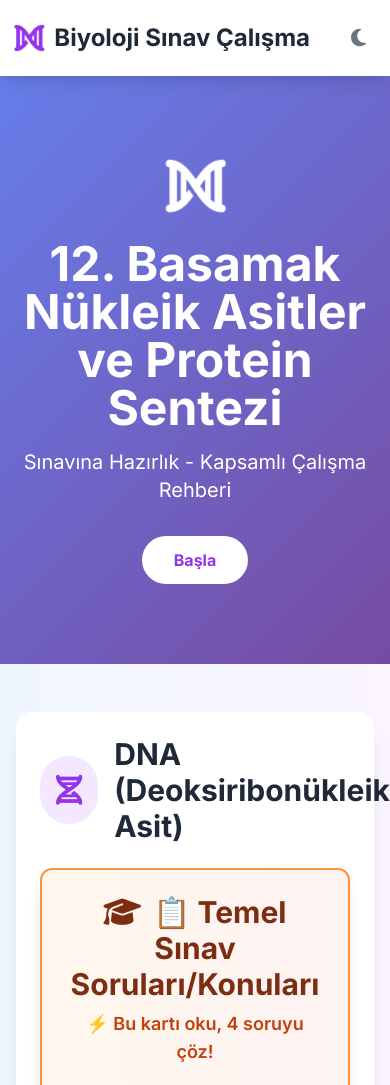
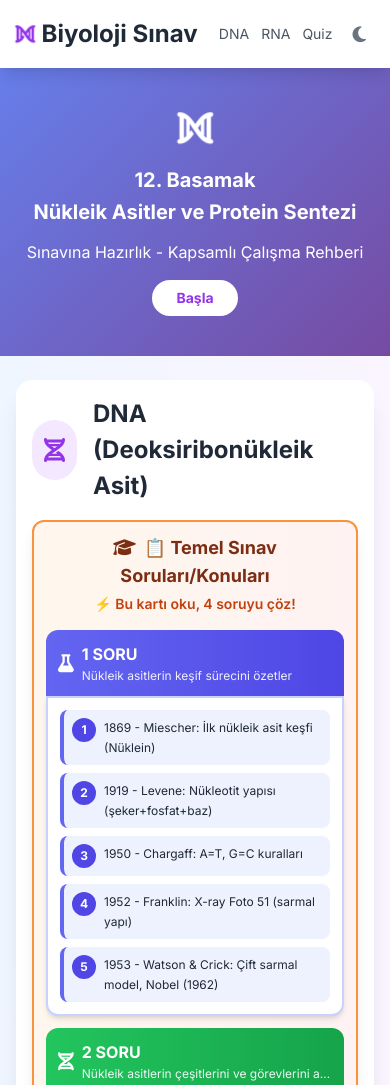
Before and after one commit to newmekintos/Biyoloji, a plain HTML site: page index.html in a window 390 px wide. Shown: the top 1085 px of the page. Drawn offline with nearby package versions, Linux system fonts and the light colour scheme.

Commit message:
Tam responsive/mobil optimizasyon - Tüm kartlar mobilde küçük font, padding, optimal görünüm

```diff
--- a/app.js
+++ b/app.js
@@ -11,33 +11,31 @@ function renderSection(section, color) {
 
   if (section.type === 'sinav-konulari') {
     return `
-      <div class="bg-gradient-to-r from-orange-50 to-red-50 p-6 rounded-xl border-2 border-orange-400 shadow-lg mb-8">
-        <div class="text-center mb-6">
-          <h3 class="text-3xl font-bold text-orange-900"><i class="fas fa-graduation-cap mr-3"></i>${section.title}</h3>
-          <p class="text-lg text-orange-700 font-semibold mt-2">${section.subtitle}</p>
+      <div class="bg-gradient-to-r from-orange-50 to-red-50 p-3 md:p-6 rounded-xl border-2 border-orange-400 shadow-lg mb-4 md:mb-8">
+        <div class="text-center mb-4 md:mb-6">
+          <h3 class="text-xl md:text-3xl font-bold text-orange-900"><i class="fas fa-graduation-cap mr-2 md:mr-3"></i>${section.title}</h3>
+          <p class="text-sm md:text-lg text-orange-700 font-semibold mt-1 md:mt-2">${section.subtitle}</p>
         </div>
 
         ${section.items.map((item, idx) => {
           const colorClass = idx === 0 ? 'indigo' : idx === 1 ? 'green' : 'blue';
           return `
-            <div class="mb-6">
-              <div class="bg-gradient-to-r from-${colorClass}-500 to-${colorClass}-600 text-white p-4 rounded-t-xl flex items-center justify-between">
-                <div class="flex items-center">
-                  <i class="fas ${item.icon} text-3xl mr-4"></i>
-                  <div>
-                    <span class="text-2xl font-bold">${item.soru}</span>
-                    <p class="text-sm opacity-90 mt-1">${item.konu}</p>
-                  </div>
+            <div class="mb-3 md:mb-6">
+              <div class="bg-gradient-to-r from-${colorClass}-500 to-${colorClass}-600 text-white p-3 md:p-4 rounded-t-xl flex items-center">
+                <i class="fas ${item.icon} text-xl md:text-3xl mr-2 md:mr-4 flex-shrink-0"></i>
+                <div class="flex-1 min-w-0">
+                  <span class="text-base md:text-2xl font-bold block">${item.soru}</span>
+                  <p class="text-xs md:text-sm opacity-90 mt-0.5 md:mt-1 truncate">${item.konu}</p>
                 </div>
               </div>
-              <div class="bg-white rounded-b-xl shadow-md border-2 border-${colorClass}-200 p-5">
-                <div class="space-y-3">
+              <div class="bg-white rounded-b-xl shadow-md border-2 border-${colorClass}-200 p-3 md:p-5">
+                <div class="space-y-2 md:space-y-3">
                   ${item.ozet.map((bilgi, bilgiIdx) => `
-                    <div class="flex items-start bg-${colorClass}-50 p-4 rounded-lg border-l-4 border-${colorClass}-500">
-                      <div class="bg-${colorClass}-600 text-white rounded-full w-8 h-8 flex items-center justify-center font-bold text-sm mr-4 flex-shrink-0">
+                    <div class="flex items-start bg-${colorClass}-50 p-2 md:p-4 rounded-lg border-l-4 border-${colorClass}-500">
+                      <div class="bg-${colorClass}-600 text-white rounded-full w-6 h-6 md:w-8 md:h-8 flex items-center justify-center font-bold text-xs md:text-sm mr-2 md:mr-4 flex-shrink-0">
                         ${bilgiIdx + 1}
                       </div>
-                      <p class="text-gray-800 leading-relaxed">${bilgi}</p>
+                      <p class="text-gray-800 text-xs md:text-base leading-relaxed">${bilgi}</p>
                     </div>
                   `).join('')}
                 </div>
@@ -46,44 +44,44 @@ function renderSection(section, color) {
           `;
         }).join('')}
 
-        <div class="mt-6 bg-orange-100 p-4 rounded-lg text-center border-2 border-orange-300">
-          <p class="text-orange-900 font-bold text-lg">💡 Bu kartı ezberle = 4 soru garantisi!</p>
+        <div class="mt-3 md:mt-6 bg-orange-100 p-3 md:p-4 rounded-lg text-center border-2 border-orange-300">
+          <p class="text-orange-900 font-bold text-sm md:text-lg">💡 Bu kartı ezberle = 4 soru garantisi!</p>
         </div>
       </div>`;
   }
 
   if (section.type === 'kesif') {
     return `
-      <div class="bg-gradient-to-r from-indigo-50 to-purple-50 p-6 rounded-xl border-2 border-indigo-400 shadow-lg">
-        <h3 class="text-3xl font-bold mb-4 text-indigo-900"><i class="fas fa-flask mr-3"></i>${section.title}</h3>
-        <div class="space-y-4">
+      <div class="bg-gradient-to-r from-indigo-50 to-purple-50 p-3 md:p-6 rounded-xl border-2 border-indigo-400 shadow-lg">
+        <h3 class="text-xl md:text-3xl font-bold mb-3 md:mb-4 text-indigo-900"><i class="fas fa-flask mr-2 md:mr-3"></i>${section.title}</h3>
+        <div class="space-y-3 md:space-y-4">
           ${section.timeline.map((item, idx) => `
-            <div class="relative pl-12 pb-6 ${idx < section.timeline.length - 1 ? 'border-l-4 border-indigo-300' : ''}">
-              <div class="absolute left-0 top-0 w-10 h-10 rounded-full bg-indigo-600 text-white flex items-center justify-center font-bold text-sm">
+            <div class="relative pl-8 md:pl-12 pb-4 md:pb-6 ${idx < section.timeline.length - 1 ? 'border-l-2 md:border-l-4 border-indigo-300' : ''}">
+              <div class="absolute left-0 top-0 w-6 h-6 md:w-10 md:h-10 rounded-full bg-indigo-600 text-white flex items-center justify-center font-bold text-xs md:text-sm">
                 ${idx + 1}
               </div>
-              <div class="bg-white p-5 rounded-lg shadow-md ml-4">
-                <div class="flex items-center gap-3 mb-2">
-                  <span class="bg-indigo-600 text-white px-3 py-1 rounded-full font-bold text-sm">${item.yil}</span>
-                  <h4 class="text-xl font-bold text-indigo-900">${item.kisi}</h4>
+              <div class="bg-white p-3 md:p-5 rounded-lg shadow-md ml-2 md:ml-4">
+                <div class="flex flex-wrap items-center gap-2 md:gap-3 mb-2">
+                  <span class="bg-indigo-600 text-white px-2 md:px-3 py-0.5 md:py-1 rounded-full font-bold text-xs md:text-sm">${item.yil}</span>
+                  <h4 class="text-base md:text-xl font-bold text-indigo-900">${item.kisi}</h4>
                 </div>
-                <p class="text-lg font-semibold text-gray-800 mb-2">${item.olay}</p>
-                <p class="text-gray-700 leading-relaxed">${item.detay}</p>
+                <p class="text-sm md:text-lg font-semibold text-gray-800 mb-1 md:mb-2">${item.olay}</p>
+                <p class="text-xs md:text-base text-gray-700 leading-relaxed">${item.detay}</p>
               </div>
             </div>
           `).join('')}
         </div>
-        <div class="mt-6 bg-indigo-100 p-5 rounded-lg border-l-4 border-indigo-600">
-          <p class="text-gray-800 leading-relaxed"><strong class="text-indigo-900">📌 Önemi:</strong> ${section.onem}</p>
+        <div class="mt-4 md:mt-6 bg-indigo-100 p-3 md:p-5 rounded-lg border-l-4 border-indigo-600">
+          <p class="text-xs md:text-base text-gray-800 leading-relaxed"><strong class="text-indigo-900">📌 Önemi:</strong> ${section.onem}</p>
         </div>
       </div>`;
   }
 
   if (section.type === 'info') {
     return `
-      <div class="${c.light} p-6 rounded-xl border-l-4 ${c.border}">
-        <h3 class="text-2xl font-bold mb-3 ${c.text}"><i class="fas fa-info-circle mr-2"></i>${section.title}</h3>
-        <p class="text-gray-700 leading-relaxed">${section.content}</p>
+      <div class="${c.light} p-3 md:p-6 rounded-xl border-l-4 ${c.border}">
+        <h3 class="text-lg md:text-2xl font-bold mb-2 md:mb-3 ${c.text}"><i class="fas fa-info-circle mr-2"></i>${section.title}</h3>
+        <p class="text-sm md:text-base text-gray-700 leading-relaxed">${section.content}</p>
       </div>`;
   }
 
--- a/index.html
+++ b/index.html
@@ -51,45 +51,61 @@ body.dark .quiz-option{background:rgba(51,65,85,.7)!important;color:#e5e7eb!impo
 body.dark .quiz-option:hover{background:rgba(71,85,105,.8)!important}
 body.dark .quiz-option.correct{background:rgba(16,185,129,.3)!important;border-color:#10b981!important}
 body.dark .quiz-option.incorrect{background:rgba(239,68,68,.3)!important;border-color:#ef4444!important}
+@media (max-width:768px){
+.container{padding-left:1rem!important;padding-right:1rem!important}
+h1{font-size:1.5rem!important}
+h2{font-size:1.25rem!important}
+h3{font-size:1.125rem!important}
+.text-3xl{font-size:1.5rem!important}
+.text-2xl{font-size:1.25rem!important}
+.text-xl{font-size:1.125rem!important}
+.p-6{padding:1rem!important}
+.p-5{padding:0.875rem!important}
+.p-4{padding:0.75rem!important}
+.mb-8{margin-bottom:1.5rem!important}
+.mb-6{margin-bottom:1rem!important}
+.gap-6{gap:0.75rem!important}
+.gap-4{gap:0.5rem!important}
+}
 </style>
 </head>
 <body class="bg-gradient-to-br from-blue-50 via-purple-50 to-pink-50">
 
 <nav class="nav shadow-lg">
-<div class="container mx-auto px-4 py-4 flex items-center justify-between">
-<div class="flex items-center gap-3">
-<i class="fas fa-dna text-3xl text-purple-600 dna"></i>
-<h1 class="text-2xl font-bold nav-text">Biyoloji Sınav Çalışma</h1>
+<div class="container mx-auto px-3 md:px-4 py-3 md:py-4 flex items-center justify-between">
+<div class="flex items-center gap-2 md:gap-3">
+<i class="fas fa-dna text-2xl md:text-3xl text-purple-600 dna"></i>
+<h1 class="text-lg md:text-2xl font-bold nav-text">Biyoloji Sınav</h1>
 </div>
-<div class="flex items-center gap-6">
-<div class="hidden md:flex gap-6">
+<div class="flex items-center gap-3 md:gap-6">
+<div class="flex gap-3 md:gap-6 text-sm md:text-base">
 <a href="#dna" class="nav-link hover:text-purple-600">DNA</a>
 <a href="#rna" class="nav-link hover:text-purple-600">RNA</a>
-<a href="#rep" class="nav-link hover:text-purple-600">Replikasyon</a>
+<a href="#rep" class="nav-link hover:text-purple-600 hidden sm:inline">Replikasyon</a>
 <a href="#quiz" class="nav-link hover:text-purple-600">Quiz</a>
 </div>
 <button id="theme-toggle" class="p-2 rounded-lg hover:bg-gray-200 dark:hover:bg-gray-700 transition" title="Tema Değiştir">
-<i class="fas fa-moon text-xl theme-icon"></i>
+<i class="fas fa-moon text-lg md:text-xl theme-icon"></i>
 </button>
 </div>
 </div>
 </nav>
 
-<section class="grad text-white py-20">
+<section class="grad text-white py-10 md:py-20">
 <div class="container mx-auto px-4 text-center">
-<i class="fas fa-dna text-6xl mb-6 inline-block dna"></i>
-<h1 class="text-5xl font-bold mb-4">12. Basamak<br>Nükleik Asitler ve Protein Sentezi</h1>
-<p class="text-xl mb-8">Sınavına Hazırlık - Kapsamlı Çalışma Rehberi</p>
-<a href="#dna" class="inline-block bg-white text-purple-600 px-8 py-3 rounded-full font-bold hover:bg-gray-100">Başla</a>
+<i class="fas fa-dna text-4xl md:text-6xl mb-4 md:mb-6 inline-block dna"></i>
+<h1 class="text-2xl md:text-5xl font-bold mb-3 md:mb-4">12. Basamak<br>Nükleik Asitler ve Protein Sentezi</h1>
+<p class="text-base md:text-xl mb-6 md:mb-8">Sınavına Hazırlık - Kapsamlı Çalışma Rehberi</p>
+<a href="#dna" class="inline-block bg-white text-purple-600 px-6 md:px-8 py-2 md:py-3 rounded-full font-bold hover:bg-gray-100 text-sm md:text-base">Başla</a>
 </div>
 </section>
 
-<main class="container mx-auto px-4 py-12 max-w-6xl" id="content"></main>
+<main class="container mx-auto px-3 md:px-4 py-6 md:py-12 max-w-6xl" id="content"></main>
 
-<footer class="grad text-white py-8 text-center">
-<p class="text-lg mb-2">Biyoloji Sınav Çalışma</p>
-<p class="text-sm opacity-80">Nükleik Asitler ve Protein Sentezi</p>
-<p class="text-sm opacity-60 mt-4">© 2024 - Başarılar! 🧬</p>
+<footer class="grad text-white py-6 md:py-8 text-center">
+<p class="text-base md:text-lg mb-2">Biyoloji Sınav Çalışma</p>
+<p class="text-xs md:text-sm opacity-80">Nükleik Asitler ve Protein Sentezi</p>
+<p class="text-xs md:text-sm opacity-60 mt-3 md:mt-4">© 2024 - Başarılar! 🧬</p>
 </footer>
 
 <script src="data.js"></script>
```
